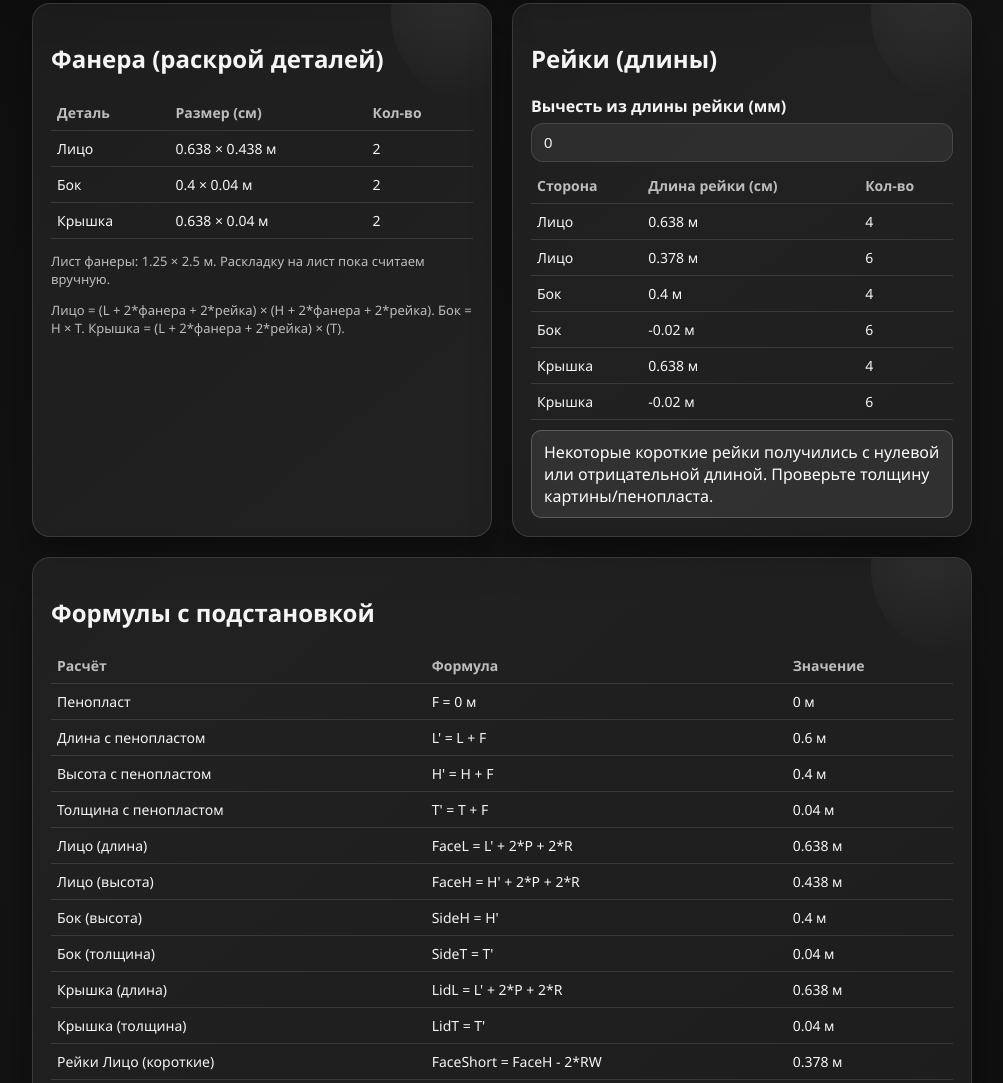
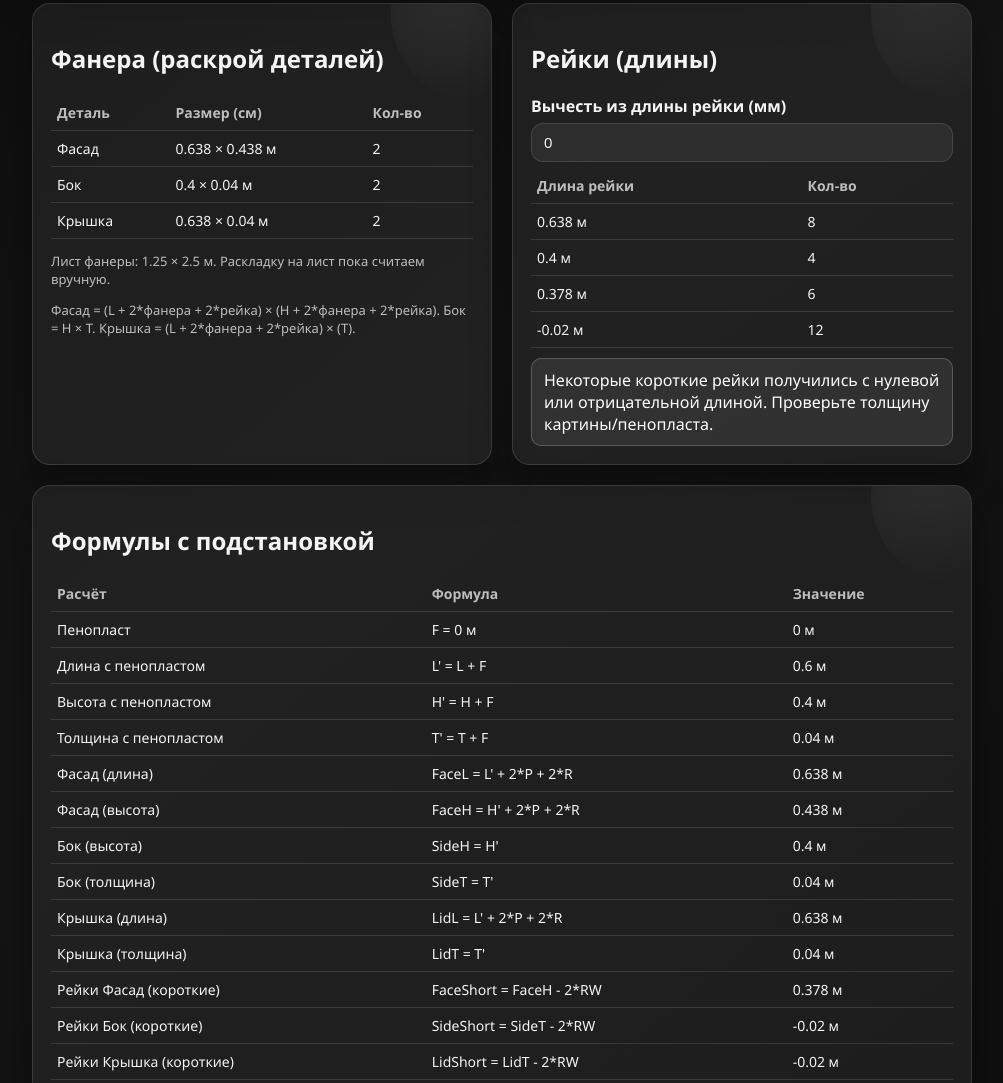
Before and after one commit to VoI4onok/moss_frame_price, a plain HTML site: page Box_dimensions/index.html in a window 1280 px wide. Shown: the part 610-1693 px from the top of the page, without its empty margins (138-1141 px from the left). Drawn offline with Linux system fonts and the light colour scheme.

Commit message:
сортировка реек

```diff
--- a/Box_dimensions/index.html
+++ b/Box_dimensions/index.html
@@ -279,7 +279,7 @@
         <section class="card">
           <h2>Фанера (раскрой деталей)</h2>
           <div id="plywoodResult"></div>
-          <p class="note">Лицо = (L + 2*фанера + 2*рейка) × (H + 2*фанера + 2*рейка). Бок = H × T. Крышка = (L + 2*фанера + 2*рейка) × (T).</p>
+          <p class="note">Фасад = (L + 2*фанера + 2*рейка) × (H + 2*фанера + 2*рейка). Бок = H × T. Крышка = (L + 2*фанера + 2*рейка) × (T).</p>
         </section>
         <section class="card">
           <h2>Рейки (длины)</h2>
@@ -305,7 +305,7 @@
           <h2>Пояснения (можно раскрыть)</h2>
           <details class="help">
             <summary>Размеры картины</summary>
-            <p class="note">Длина — сторона «Лицо» и «Крышка» (L). Высота — сторона «Лицо» и «Бок» (H). Толщина — сторона «Бок» и «Крышка» (T).</p>
+            <p class="note">Длина — сторона «Фасад» и «Крышка» (L). Высота — сторона «Фасад» и «Бок» (H). Толщина — сторона «Бок» и «Крышка» (T).</p>
           </details>
           <details class="help">
             <summary>Единицы измерения</summary>
@@ -331,7 +331,7 @@
           </details>
           <details class="help">
             <summary>Формулы</summary>
-            <p class="note">Лицо = (L + 2*фанера + 2*рейка) × (H + 2*фанера + 2*рейка). Бок = H × T. Крышка = (L + 2*фанера + 2*рейка) × (T).</p>
+            <p class="note">Фасад = (L + 2*фанера + 2*рейка) × (H + 2*фанера + 2*рейка). Бок = H × T. Крышка = (L + 2*фанера + 2*рейка) × (T).</p>
             <p class="note">Блок «Формулы с подстановкой» показывает промежуточные значения L', H', T' и итоговые размеры деталей.</p>
           </details>
         </section>
@@ -436,7 +436,7 @@
         const H = height + foamAdd;
         const T = thickness + foamAdd;
 
-        // Лицо: (L,H) + фанера по 4 сторонам + рейка по 4 сторонам
+        // Фасад: (L,H) + фанера по 4 сторонам + рейка по 4 сторонам
         const faceL = L + (2 * plyM) + (2 * railThk);
         const faceH = H + (2 * plyM) + (2 * railThk);
 
@@ -454,7 +454,7 @@
               <tr><th>Деталь</th><th>Размер (см)</th><th>Кол-во</th></tr>
             </thead>
             <tbody>
-              <tr><td>Лицо</td><td>${formatValue(faceL)} × ${formatValue(faceH)} ${unitLabel()}</td><td>2</td></tr>
+              <tr><td>Фасад</td><td>${formatValue(faceL)} × ${formatValue(faceH)} ${unitLabel()}</td><td>2</td></tr>
               <tr><td>Бок</td><td>${formatValue(sideH)} × ${formatValue(sideT)} ${unitLabel()}</td><td>2</td></tr>
               <tr><td>Крышка</td><td>${formatValue(lidL)} × ${formatValue(lidT)} ${unitLabel()}</td><td>2</td></tr>
             </tbody>
@@ -472,18 +472,38 @@
         const lidRailLong = lidL; // 4 шт
         const lidRailShort = lidT - (2 * railW); // 6 шт
 
+        const railItems = [
+          { len: faceRailLong, count: 4 },
+          { len: faceRailShort, count: 6 },
+          { len: sideRailLong, count: 4 },
+          { len: sideRailShort, count: 6 },
+          { len: lidRailLong, count: 4 },
+          { len: lidRailShort, count: 6 },
+        ];
+
+        const grouped = new Map();
+        railItems.forEach((item) => {
+          const key = roundTo(item.len, 4);
+          const prev = grouped.get(key) || { len: item.len, count: 0 };
+          prev.count += item.count;
+          grouped.set(key, prev);
+        });
+
+        const groupedList = Array.from(grouped.values()).sort((a, b) => b.len - a.len);
+
+        const slatsRows = groupedList.map((item) => {
+          const base = `${formatValue(item.len)} ${unitLabel()}`;
+          const adjusted = railSubtractMm > 0 ? ` (${formatValue(item.len - railSubtractM)} ${unitLabel()})` : '';
+          return `<tr><td>${base}${adjusted}</td><td>${item.count}</td></tr>`;
+        }).join('');
+
         const slatsHtml = `
           <table>
             <thead>
-              <tr><th>Сторона</th><th>Длина рейки (см)</th><th>Кол-во</th></tr>
+              <tr><th>Длина рейки</th><th>Кол-во</th></tr>
             </thead>
             <tbody>
-              <tr><td>Лицо</td><td>${formatValue(faceRailLong)} ${unitLabel()}${railSubtractMm > 0 ? ` (${formatValue(faceRailLong - railSubtractM)} ${unitLabel()})` : ''}</td><td>4</td></tr>
-              <tr><td>Лицо</td><td>${formatValue(faceRailShort)} ${unitLabel()}${railSubtractMm > 0 ? ` (${formatValue(faceRailShort - railSubtractM)} ${unitLabel()})` : ''}</td><td>6</td></tr>
-              <tr><td>Бок</td><td>${formatValue(sideRailLong)} ${unitLabel()}${railSubtractMm > 0 ? ` (${formatValue(sideRailLong - railSubtractM)} ${unitLabel()})` : ''}</td><td>4</td></tr>
-              <tr><td>Бок</td><td>${formatValue(sideRailShort)} ${unitLabel()}${railSubtractMm > 0 ? ` (${formatValue(sideRailShort - railSubtractM)} ${unitLabel()})` : ''}</td><td>6</td></tr>
-              <tr><td>Крышка</td><td>${formatValue(lidRailLong)} ${unitLabel()}${railSubtractMm > 0 ? ` (${formatValue(lidRailLong - railSubtractM)} ${unitLabel()})` : ''}</td><td>4</td></tr>
-              <tr><td>Крышка</td><td>${formatValue(lidRailShort)} ${unitLabel()}${railSubtractMm > 0 ? ` (${formatValue(lidRailShort - railSubtractM)} ${unitLabel()})` : ''}</td><td>6</td></tr>
+              ${slatsRows}
             </tbody>
           </table>
         `;
@@ -515,12 +535,12 @@
                 <td>${formatValue(T)} ${unitLabel()}</td>
               </tr>
               <tr>
-                <td>Лицо (длина)</td>
+                <td>Фасад (длина)</td>
                 <td>FaceL = L' + 2*P + 2*R</td>
                 <td>${formatValue(faceL)} ${unitLabel()}</td>
               </tr>
               <tr>
-                <td>Лицо (высота)</td>
+                <td>Фасад (высота)</td>
                 <td>FaceH = H' + 2*P + 2*R</td>
                 <td>${formatValue(faceH)} ${unitLabel()}</td>
               </tr>
@@ -545,7 +565,7 @@
                 <td>${formatValue(lidT)} ${unitLabel()}</td>
               </tr>
               <tr>
-                <td>Рейки Лицо (короткие)</td>
+                <td>Рейки Фасад (короткие)</td>
                 <td>FaceShort = FaceH - 2*RW</td>
                 <td>${formatValue(faceRailShort)} ${unitLabel()}</td>
               </tr>
```
Also changed, not shown: Laser_cutting_price/index.html (+3 -0 lines).
